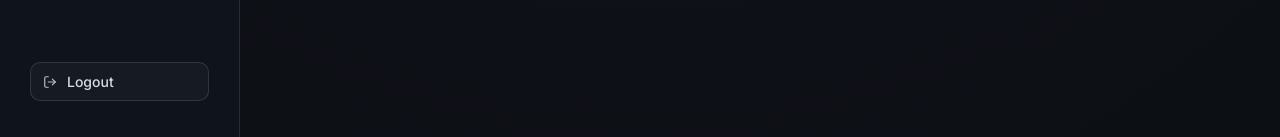
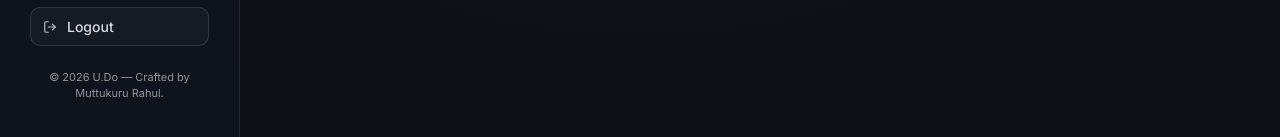
Before and after one commit to kalosproo/u-do, a React (Vite) app: page / in a window 1280 px wide. Shown: the part 663-800 px from the top of the page. Built offline with nearby package versions, Linux system fonts and the light colour scheme; no server answers; the database is empty; sample sign-in values are in the browser's storage.

Commit message:
Add footer credit text to sidebar

```diff
--- a/src/components/Sidebar.jsx
+++ b/src/components/Sidebar.jsx
@@ -54,6 +54,7 @@ function Sidebar() {
           <FiLogOut />
           <span>Logout</span>
         </button>
+        <p className="sidebar-credits">© 2026 U.Do — Crafted by Muttukuru Rahul.</p>
       </div>
     </aside>
   );
--- a/src/index.css
+++ b/src/index.css
@@ -1962,6 +1962,14 @@ body {
   color: #d8dbe6;
 }
 
+.sidebar-credits {
+  margin-top: 12px;
+  font-size: 11px;
+  line-height: 1.4;
+  color: rgba(255, 255, 255, 0.55);
+  text-align: center;
+}
+
 
 .page-title-pill {
   display: inline-flex;
```
